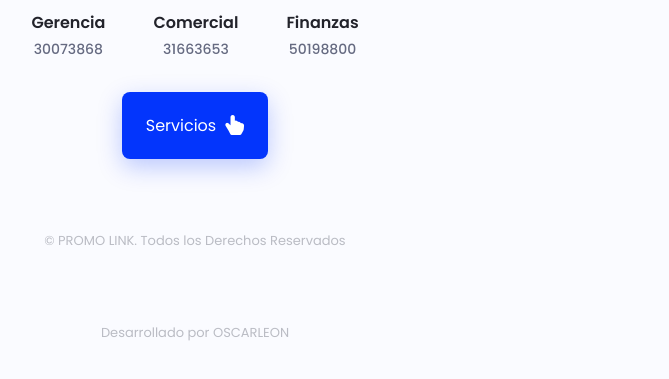
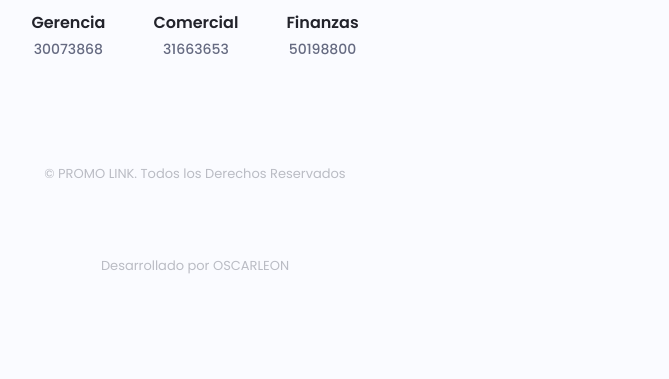
Before and after one commit to oscarleonapp/tarjeta-presentacion-promo-link, a plain HTML site: page index.html in a window 1280 px wide. Shown: the part 311-690 px from the top of the page, without its empty margins (445-1114 px from the left). Drawn offline with nearby package versions, Linux system fonts and the light colour scheme.

Commit message:
actualizacion

```diff
--- a/index.html
+++ b/index.html
@@ -75,9 +75,9 @@
             </div>
             <!-- Area de CV -->
             <div class="profile_buttons">
-                <a download="" href="assets/pdf/OscarLeon2023cv.pdf" class="button">
+                <!-- <a href="https://oscarleonapp.github.io/Promo-Like/ppt1.html" class="button">
                     Servicios<i class="bi bi-hand-index-thumb-fill"></i>
-                </a>
+                </a> -->
                 <!-- <div class="profile_buttons-small">
                     <a target="_blank" href="https://api.whatsapp.com/send?phone=50233940537&text=Hola, quiero información de sus servicios" class="button button_small button_gray"><i class="ri-whatsapp-line"></i></a>
                     <a target="_blank" href="https://m.me/OscarL3on" class="button button_small button_gray"><i class="ri-messenger-line"></i></a>
```
